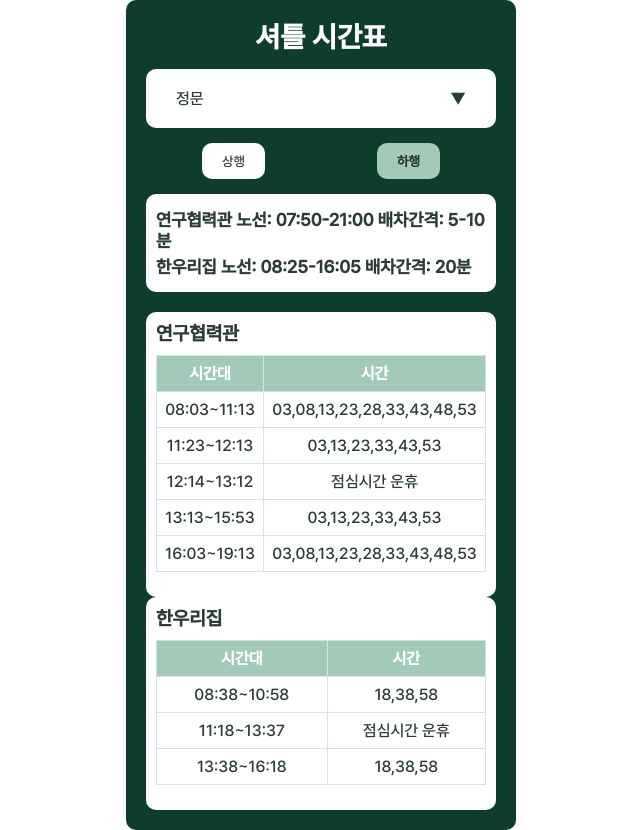
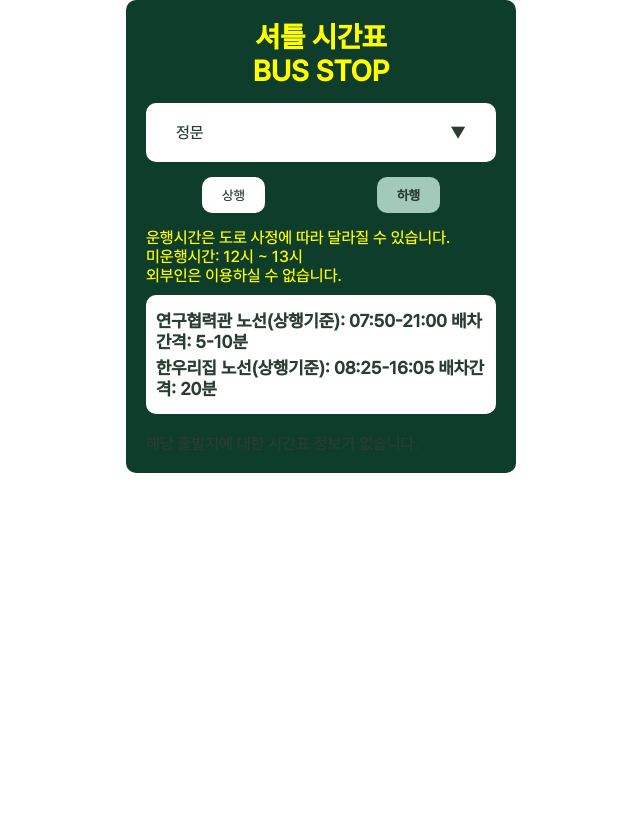
Before and after one commit to Ewhaian-WebEngineering/ewha-navi, a React (Create React App) app in the folder client/: page /shuttle in a window 1280 px wide. Both pictures are taken after a click on the button "하행". Shown: the whole page, without its empty margins (319-959 px from the left). After the commit the page ends 800 px from the top, so only its background shows below. Built offline with nearby package versions, Linux system fonts and the light colour scheme.

Commit message:
셔틀페이지 2차

```diff
--- a/client/src/components/views/Shuttle/Shuttle.css
+++ b/client/src/components/views/Shuttle/Shuttle.css
@@ -11,9 +11,19 @@
 .shuttle-title {
     text-align: center;
     font-size: 1.8em;
-    color: #ffffff;
+    color: yellow;
     font-weight: bold;
 }
+
+/* notice 노란색글씨   */
+.notice{
+    color:yellow;
+
+    margin:10px 0;
+}
+
+
+
 
 /* 드롭다운 버튼 스타일 */
 .dropdown-container {
--- a/client/src/components/views/Shuttle/Shuttle.jsx
+++ b/client/src/components/views/Shuttle/Shuttle.jsx
@@ -1,5 +1,5 @@
 import React, { useState } from 'react';
-import './Shuttle.css'; // 스타일을 위한 CSS 파일
+import './Shuttle.css';
 
 const Shuttle = () => {
   const [isUpward, setIsUpward] = useState(true); // 상행/하행 토글 상태 관리
@@ -17,48 +17,171 @@ const Shuttle = () => {
 
   const shuttleRoutes = {
     정문: [
-      { route: '연구협력관 노선', time: '07:50-21:00', interval: '배차간격: 5-10분' },
-      { route: '한우리집 노선', time: '08:25-16:05', interval: '배차간격: 20분' },
+      { route: '연구협력관 노선(상행기준)', time: '07:50-21:00', interval: '배차간격: 5-10분' },
+      { route: '한우리집 노선(상행기준)', time: '08:25-16:05', interval: '배차간격: 20분' },
     ],
     포관: [
-      { route: '연구협력관 노선', time: '07:00-21:00', interval: '배차간격: 7-15분' },
-      { route: '한우리집 노선', time: '08:00-15:30', interval: '배차간격: 20분' },
+      { route: '연구협력관 노선(상행기준)', time: '07:52-19:02', interval: '배차간격: 5-10분' },
+      { route: '한우리집 노선(상행기준)', time: '08:27-16:07', interval: '배차간격: 20분' },
     ],
     공대삼거리: [
-      { route: '연구협력관 노선', time: '07:20-21:30', interval: '배차간격: 10분' },
-      { route: '한우리집 노선', time: '08:30-16:10', interval: '배차간격: 25분' },
+      { route: '연구협력관 노선(상행기준)', time: '07:54-19:04', interval: '배차간격: 5-10분' },
+      { route: '한우리집 노선(상행기준)', time: '08:29-16:09', interval: '배차간격: 20분' },
     ],
     한우리집: [
-      { route: '연구협력관 노선', time: '07:55-21:10', interval: '배차간격: 15분' },
-      { route: '한우리집 노선', time: '08:30-15:45', interval: '배차간격: 20분' },
+      { route: '연구협력관 노선(상행기준)', time: '07:55-21:10', interval: '배차간격: 15분' },
+      { route: '한우리집 노선(상행기준)', time: '08:30-15:45', interval: '배차간격: 20분' },
+    ],
+    기숙사삼거리: [
+      { route: '연구협력관 노선(상행기준)', time: '08:01-19:11', interval: '배차간격: 5-10분' }
     ],
   };
 
-  // 세분화된 시간표 데이터
-  const busTimetable = [
+  // 각 출발지에 따른 상행/하행 시간표
+  const timetableData = {
+    정문: {
+      upward: [
         {
           route: '연구협력관',
           timeRanges: [
-        { range: '08:03~11:13', times: '03,08,13,23,28,33,43,48,53' },
-        { range: '11:23~12:13', times: '03,13,23,33,43,53' },
-        { range: '12:14~13:12', times: '점심시간 운휴' },
-        { range: '13:13~15:53', times: '03,13,23,33,43,53' },
-        { range: '16:03~19:13', times: '03,08,13,23,28,33,43,48,53' }
+            { range: '07:50~11:00', times: '00, 10, 15, 20, 30, 35, 40, 50, 55' },
+            { range: '11:10~11:50', times: '00, 10, 20, 30, 40, 50' },
+            { range: '11:51~12:59', times: '점심시간 운휴' },
+            { range: '13:00~15:40', times: '00, 10, 20, 30, 40, 50' },
+            { range: '15:50~21:00', times: '00, 10, 15, 20, 30, 35, 40, 50, 55' },
           ]
         },
         {
           route: '한우리집',
           timeRanges: [
-        { range: '08:38~10:58', times: '18,38,58' },
-        { range: '11:18~13:37', times: '점심시간 운휴' },
-        { range: '13:38~16:18', times: '18,38,58' }
+            { range: '08:25~10:45', times: '05, 25, 45' },
+            { range: '11:05~13:20', times: '점심시간 운휴' },
+            { range: '13:25~16:05', times: '05, 25, 45' }
           ]
         }
-  ];
+      ],
+      downward: [], // 하행은 없는듯
+    },
+    포관: {
+      upward: [
+        {
+          route: '연구협력관',
+          timeRanges: [
+            { range: '07:52~11:52', times: '02, 12, 17, 22, 32, 37, 42, 52, 57' },
+            { range: '11:12~11:52', times: '02, 12, 22, 32, 42, 52' },
+            { range: '11:53~13:01', times: '점심시간 운휴' },
+            { range: '13:02~15:42', times: '02, 12, 17, 22, 32, 42, 52' },
+            { range: '15:52~19:02', times: '02, 12, 17, 22, 32, 37, 42, 52, 57' }
+          ]
+        },
+        {
+          route: '한우리집',
+          timeRanges: [
+            { range: '08:27~10:47', times: '07, 27, 47' },
+            { range: '11:05~13:20', times: '점심시간 운휴' },
+            { range: '13:27~16:07', times: '07, 27, 47' }
+          ]
+        }
+      ],
+      downward: [
+        {
+          route: '연구협력관',
+          timeRanges: [
+            { range: '08:05~11:15', times: '05, 10, 15, 20, 30, 35, 40, 50, 55' },
+            { range: '11:16~12:05', times: '05, 15, 25, 35, 45, 55' },
+            { range: '12:10~13:10', times: '점심시간 운휴' },
+            { range: '13:15~15:55', times: '05, 15, 25, 35, 45, 55' },
+            { range: '16:00~19:15', times: '05, 15, 25, 30, 35, 45, 55' }
+          ]
+        },
+        {
+          route: '한우리집',
+          timeRanges: [
+            { range: '08:40~11:00', times: '00, 20, 40' },
+            { range: '11:00~13:30', times: '점심시간 운휴' },
+            { range: '13:40~16:20', times: '00, 20, 40' }
+          ]
+        }
+      ],
+    },
+    공대삼거리: {
+      upward: [
+        {
+          route: '연구협력관',
+          timeRanges: [
+            { range: '07:54~11:54', times: '04, 14, 19, 23, 34, 39, 44, 54, 59' },
+            { range: '11:14~11:54', times: '04, 14, 24, 34, 44, 54' },
+            { range: '12:00~12:59', times: '점심시간 운휴' },
+            { range: '13:04~15:44', times: '04, 14, 24, 34, 44, 54' },
+            { range: '15:54~19:04', times: '04, 14, 19, 23, 34, 39, 44, 54, 59' }
+          ]
+        },
+        {
+          route: '한우리집',
+          timeRanges: [
+            { range: '08:29~10:49', times: '09, 29, 49' },
+            { range: '11:05~13:20', times: '점심시간 운휴' },
+            { range: '13:29~16:09', times: '09, 29, 49' }
+          ]
+        }
+      ],
+      downward: [
+        {
+          route: '연구협력관',
+          timeRanges: [
+            { range: '08:03~11:13', times: '03, 08, 13, 23, 28, 33, 43, 48, 53' },
+            { range: '11:23~12:13', times: '03, 13, 23, 33, 43, 53' },
+            { range: '12:14~13:12', times: '점심시간 운휴' },
+            { range: '13:13~15:53', times: '03, 13, 23, 33, 43, 53' },
+            { range: '16:03~19:13', times: '03, 08, 13, 23, 28, 33, 43, 48, 53' }
+          ]
+        },
+        {
+          route: '한우리집',
+          timeRanges: [
+            { range: '08:38~10:58', times: '18, 38, 58' },
+            { range: '11:18~13:37', times: '점심시간 운휴' },
+            { range: '13:38~16:18', times: '18, 38, 58' }
+          ]
+        }
+      ]
+    },
+    기숙사삼거리: {
+      upward: [], // 기숙사 삼거리 상행 없는듯?
+      downward: [
+        {
+          route: '연구협력관',
+          timeRanges: [
+            { range: '08:01~11:11', times: '01, 06, 11, 21, 26, 31, 41, 46, 51' },
+            { range: '11:21~12:11', times: '01, 11, 21, 31, 41, 51' },
+            { range: '12:12~13:10', times: '점심시간 운휴' },
+            { range: '13:11~15:51', times: '01, 11, 21, 31, 41, 51' },
+            { range: '16:01~19:11', times: '01, 06, 11, 21, 26, 31, 41, 46, 51' }
+          ]
+        }
+      ]
+    },
+    한우리집: {
+      upward: [], // 한우리 상행은 없는듯>?
+      downward: [
+        {
+          route: '한우리집',
+          timeRanges: [
+            { range: '08:35~10:55', times: '15, 35, 55' },
+            { range: '11:05~13:20', times: '점심시간 운휴' },
+            { range: '13:35~16:15', times: '15, 35, 55' }
+          ]
+        }
+      ]
+    }
+  };
+
+  const busTimetable = timetableData[selectedDeparture][isUpward ? 'upward' : 'downward'] || [];
 
   return (
     <div className="shuttle-container">
       <h2 className="shuttle-title">셔틀 시간표</h2>
+      <h2 className="shuttle-title">BUS STOP</h2>
 
       {/* 출발지 Dropdown */}
       <div className="dropdown-container">
@@ -66,7 +189,7 @@ const Shuttle = () => {
           {selectedDeparture}
         </button>
         <div className={`departure-dropdown ${isDropdownOpen ? 'open' : ''}`}>
-          {['정문', '포관', '공대삼거리', '한우리집'].map((departure) => (
+          {['정문', '포관', '공대삼거리', '한우리집', '기숙사삼거리'].map((departure) => (
             <div key={departure} onClick={() => handleDepartureClick(departure)}>
               {departure}
             </div>
@@ -90,6 +213,13 @@ const Shuttle = () => {
         </button>
       </div>
 
+      {/* 주의사항 노란색 텍스트 추가 */}
+      <div className="notice">
+        <p>운행시간은 도로 사정에 따라 달라질 수 있습니다.</p>
+        <p>미운행시간: 12시 ~ 13시</p>
+        <p>외부인은 이용하실 수 없습니다.</p>
+      </div>
+
       {/* 노선 정보 */}
       <div className="route-info">
         {shuttleRoutes[selectedDeparture].map((route, index) => (
@@ -101,7 +231,8 @@ const Shuttle = () => {
 
       {/* 버스 시간표 */}
       <div className="bus-timetable">
-        {busTimetable.map((bus, index) => (
+        {busTimetable.length > 0 ? (
+          busTimetable.map((bus, index) => (
             <div key={index} className="route-table">
               <h3>{bus.route}</h3>
               <table>
@@ -121,7 +252,10 @@ const Shuttle = () => {
                 </tbody>
               </table>
             </div>
-        ))}
+          ))
+        ) : (
+          <p>해당 출발지에 대한 시간표 정보가 없습니다.</p>
+        )}
       </div>
     </div>
   );
```
Lines whose indentation alone changed are shown as unchanged.
